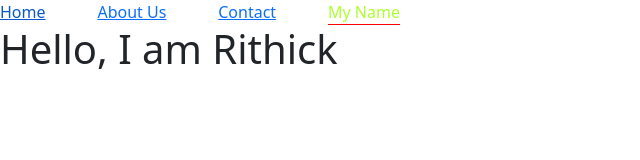
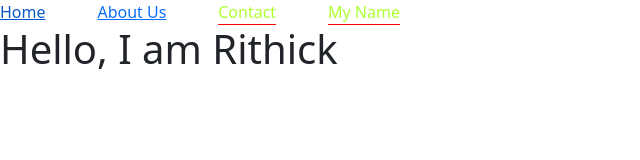
Before and after one commit to Rithick69/React-Tutorials, a React (Create React App) app: page /contact/name in a window 1280 px wide. Shown: the top 160 px of the page, without its empty margins (0-640 px from the left). Built offline with nearby package versions, Linux system fonts and the light colour scheme.

Commit message:
Minor changes in react-router practice folder

```diff
--- a/src/practice_utils/react_routers/Navbar.jsx
+++ b/src/practice_utils/react_routers/Navbar.jsx
@@ -29,7 +29,7 @@
 					About Us
 				</NavLink>
 				<NavLink
-					to="/contact/*"
+					to="/contact"
 					className={({ isActive }) => (isActive ? "active_class" : undefined)}
 				>
 					Contact
--- a/src/practice_utils/react_routers/Routers.jsx
+++ b/src/practice_utils/react_routers/Routers.jsx
@@ -32,7 +32,7 @@
 			<Routes>
 				<Route path="/" element={<Home />} />
 				<Route path="/about" element={<About />} />
-				<Route path="/contact/*" element={<Contact />} />
+				<Route path="contact/*" element={<Contact />} />
 				<Route path="/contact/name" element={<Name />} />
 				{/* 404 error page */}
 				<Route element={<Error />} />
```
